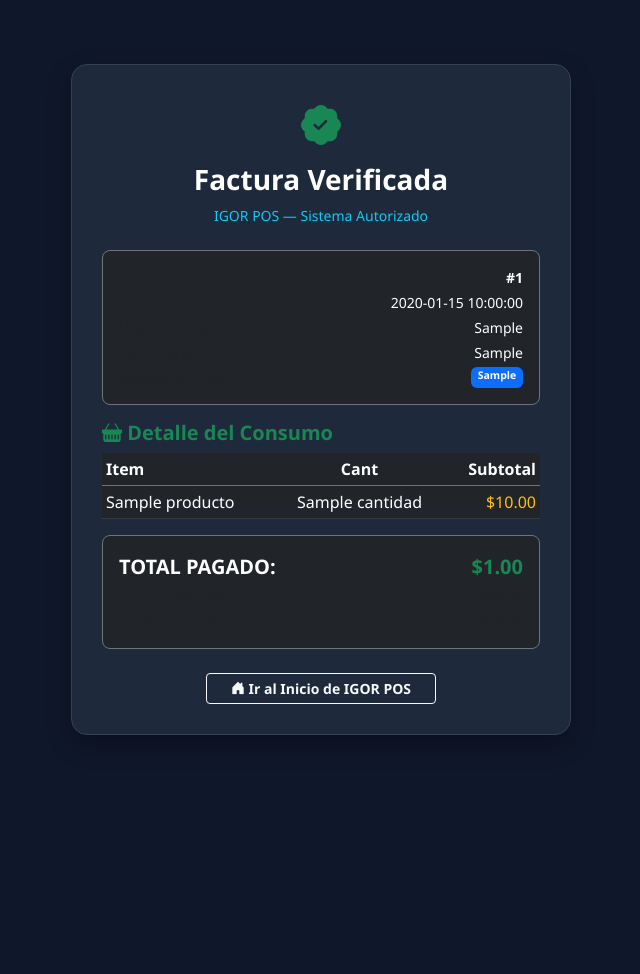
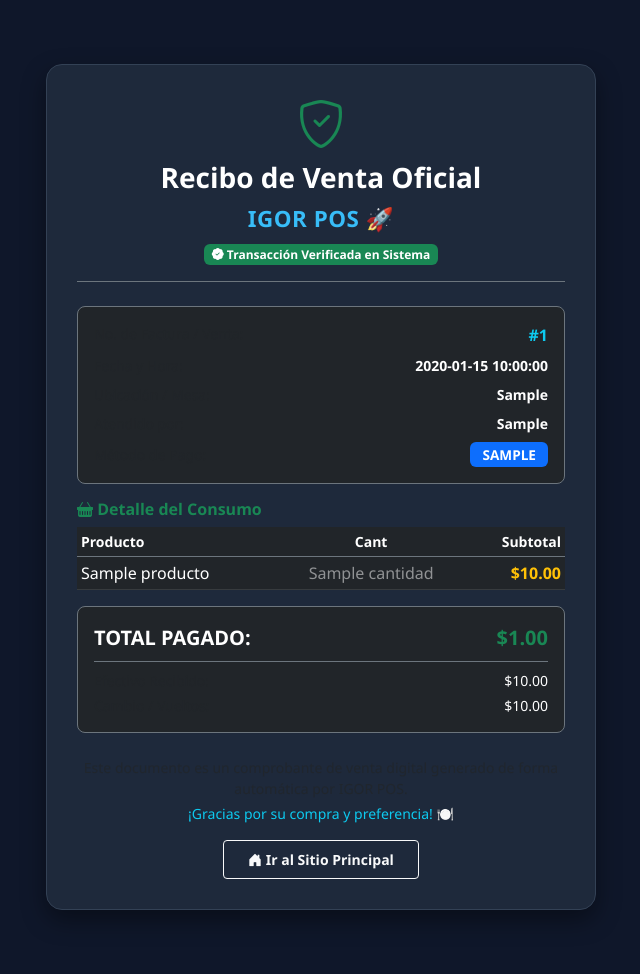
Before and after one commit to juanjose81/igorpos, a Flask app: template novagest/app/templates/verificar_factura.html in a window 1280 px wide. Shown: the whole page, without its empty margins (319-959 px from the left). Before the commit the page ends 735 px from the top, so only its background shows below. Run offline with Flask 3, Linux system fonts and the light colour scheme; the template is opened without the code that fills it: most values are stand-ins (such as "Sample title", 1, 10 or a date in 2020); some libraries are stand-ins or nearby versions.

Commit message:
Actualizado el diseño y estructura de verificar_factura.html con datos reales y profesionales

```diff
--- a/novagest/app/templates/verificar_factura.html
+++ b/novagest/app/templates/verificar_factura.html
@@ -3,52 +3,60 @@
 <head>
   <meta charset="UTF-8">
   <meta name="viewport" content="width=device-width, initial-scale=1.0">
-  <title>Verificación Factura #{{ venta.id }} - IGOR POS</title>
+  <title>Factura Oficial #{{ venta.id }} - IGOR POS</title>
   <link href="https://cdn.jsdelivr.net/npm/bootstrap@5.3.0/dist/css/bootstrap.min.css" rel="stylesheet">
   <link rel="stylesheet" href="https://cdn.jsdelivr.net/npm/bootstrap-icons@1.11.0/font/bootstrap-icons.css">
   <style>
     body { background-color: #0f172a; color: #f8fafc; font-family: 'Segoe UI', Tahoma, Geneva, Verdana, sans-serif; }
-    .verification-card { max-width: 500px; margin: 40px auto; background: #1e293b; border: 1px solid #334155; border-radius: 16px; padding: 30px; box-shadow: 0 10px 25px rgba(0,0,0,0.3); }
+    .verification-card { max-width: 550px; margin: 40px auto; background: #1e293b; border: 1px solid #334155; border-radius: 16px; padding: 30px; box-shadow: 0 10px 25px rgba(0,0,0,0.4); }
+    .brand-title { font-size: 1.4rem; font-weight: 800; color: #38bdf8; letter-spacing: 0.5px; }
+    .table-dark { background-color: transparent; }
+    .badge-pago { font-size: 0.85rem; padding: 6px 12px; }
   </style>
 </head>
 <body>
   <div class="container py-4">
     <div class="verification-card">
-      <div class="text-center mb-4">
-        <i class="bi bi-patch-check-fill text-success fs-1"></i>
-        <h3 class="fw-bold mt-2 text-white">Factura Verificada</h3>
-        <p class="text-info small mb-0">IGOR POS — Sistema Autorizado</p>
+
+      <!-- Cabecera Oficial -->
+      <div class="text-center mb-4 border-bottom border-secondary pb-3">
+        <i class="bi bi-shield-check text-success display-5"></i>
+        <h3 class="fw-bold mt-2 text-white">Recibo de Venta Oficial</h3>
+        <p class="brand-title mb-0">IGOR POS 🚀</p>
+        <span class="badge bg-success text-white mt-2"><i class="bi bi-patch-check-fill"></i> Transacción Verificada en Sistema</span>
       </div>
 
+      <!-- Datos Generales de la Factura -->
       <div class="bg-dark p-3 rounded-3 mb-3 border border-secondary small">
-        <div class="d-flex justify-content-between mb-1">
-          <span class="text-muted">No. Factura:</span>
-          <span class="fw-bold text-white">#{{ venta.id }}</span>
+        <div class="d-flex justify-content-between mb-2">
+          <span class="text-muted">No. de Factura / Venta:</span>
+          <span class="fw-bold text-info fs-6">#{{ venta.id }}</span>
         </div>
-        <div class="d-flex justify-content-between mb-1">
+        <div class="d-flex justify-content-between mb-2">
           <span class="text-muted">Fecha y Hora:</span>
-          <span class="text-white">{{ venta.fecha_venta }}</span>
+          <span class="text-white fw-semibold">{{ venta.fecha_venta }}</span>
         </div>
-        <div class="d-flex justify-content-between mb-1">
+        <div class="d-flex justify-content-between mb-2">
           <span class="text-muted">Ubicación / Mesa:</span>
-          <span class="text-white">{{ venta.numero_mesa }}</span>
+          <span class="text-white fw-semibold">{{ venta.numero_mesa }}</span>
         </div>
-        <div class="d-flex justify-content-between mb-1">
+        <div class="d-flex justify-content-between mb-2">
           <span class="text-muted">Atendido por:</span>
-          <span class="text-white">{{ venta.atendido_por }}</span>
+          <span class="text-white fw-semibold">{{ venta.atendido_por }}</span>
         </div>
-        <div class="d-flex justify-content-between">
+        <div class="d-flex justify-content-between align-items-center">
           <span class="text-muted">Método de Pago:</span>
-          <span class="badge bg-primary">{{ venta.tipo_pago }}</span>
+          <span class="badge bg-primary badge-pago text-uppercase">{{ venta.tipo_pago }}</span>
         </div>
       </div>
 
-      <h5 class="fw-bold text-success mb-2"><i class="bi bi-basket-fill"></i> Detalle del Consumo</h5>
+      <!-- Tabla de Productos Consumidos -->
+      <h5 class="fw-bold text-success mb-2 fs-6"><i class="bi bi-basket-fill"></i> Detalle del Consumo</h5>
       <div class="table-responsive mb-3">
         <table class="table table-dark table-sm align-middle mb-0">
           <thead>
-            <tr class="border-secondary text-info">
-              <th>Item</th>
+            <tr class="border-secondary text-info small">
+              <th>Producto</th>
               <th class="text-center">Cant</th>
               <th class="text-end">Subtotal</th>
             </tr>
@@ -56,35 +64,43 @@
           <tbody>
             {% for item in items %}
             <tr>
-              <td>{{ item.producto }}</td>
-              <td class="text-center">{{ item.cantidad }}</td>
-              <td class="text-end text-warning">${{ "{:,.2f}".format(item.subtotal) }}</td>
+              <td class="fw-medium">{{ item.producto }}</td>
+              <td class="text-center text-white-50">{{ item.cantidad }}</td>
+              <td class="text-end text-warning fw-semibold">${{ "{:,.2f}".format(item.subtotal) }}</td>
             </tr>
             {% endfor %}
           </tbody>
         </table>
       </div>
 
+      <!-- Totales y Pagos -->
       <div class="bg-dark p-3 rounded-3 border border-secondary mb-4">
-        <div class="d-flex justify-content-between fw-bold fs-5 mb-1">
+        <div class="d-flex justify-content-between fw-bold fs-5 mb-2 border-bottom border-secondary pb-2">
           <span class="text-white">TOTAL PAGADO:</span>
           <span class="text-success">${{ "{:,.2f}".format(venta.total_venta) }}</span>
         </div>
         <div class="d-flex justify-content-between small text-muted mb-1">
           <span>Efectivo Recibido:</span>
-          <span>${{ "{:,.2f}".format(venta.efectivo_recibido) }}</span>
+          <span class="text-white">${{ "{:,.2f}".format(venta.efectivo_recibido) }}</span>
         </div>
         <div class="d-flex justify-content-between small text-muted">
-          <span>Cambio / Vueltos Entregados:</span>
-          <span>${{ "{:,.2f}".format(venta.devueltas) }}</span>
+          <span>Cambio / Vueltos:</span>
+          <span class="text-white">${{ "{:,.2f}".format(venta.devueltas) }}</span>
         </div>
       </div>
 
+      <!-- Pie de página y botón -->
+      <div class="text-center text-muted small mb-3">
+        <p class="mb-1">Este documento es un comprobante de venta digital generado de forma automática por IGOR POS.</p>
+        <span class="text-info">¡Gracias por su compra y preferencia! 🍽️</span>
+      </div>
+
       <div class="text-center">
-        <a href="/" class="btn btn-outline-light btn-sm fw-bold px-4">
-          <i class="bi bi-house-door-fill"></i> Ir al Inicio de IGOR POS
+        <a href="/" class="btn btn-outline-light btn-sm fw-bold px-4 py-2">
+          <i class="bi bi-house-door-fill"></i> Ir al Sitio Principal
         </a>
       </div>
+
     </div>
   </div>
 </body>
```
